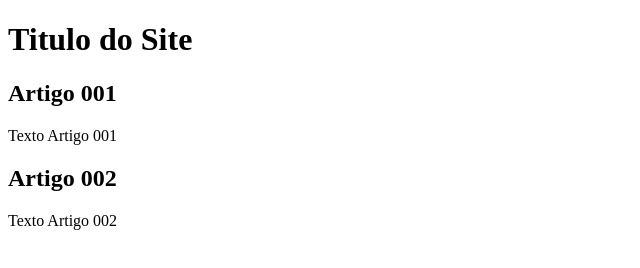
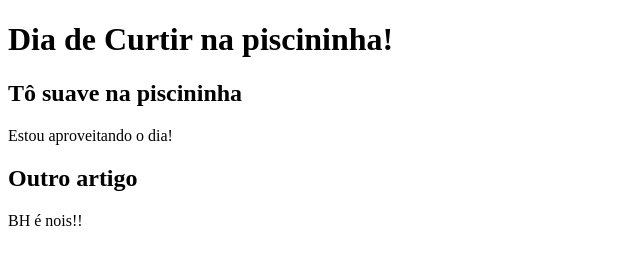
Before and after one commit to Daniel-Lucas-do-Nascimento/Projeto-Site, a plain HTML site: page index.html in a window 1280 px wide. Shown: the whole page, without its empty margins (0-640 px from the left). Drawn offline with Linux system fonts and the light colour scheme.

Commit message:
comecei a escrever o conteúdo.

```diff
--- a/index.html
+++ b/index.html
@@ -8,15 +8,15 @@
 <body>
 	<main>
 		<header>
-			<h1>Titulo do Site</h1>
+			<h1>Dia de Curtir na piscininha!</h1>
 		</header>
 		<article>
-			<h2>Artigo 001</h2>
-			<p> Texto Artigo 001</p>
+			<h2>Tô suave na piscininha</h2>
+			<p> Estou aproveitando o dia!</p>
 		</article>
 		<article>
-			<h2>Artigo 002</h2>
-			<p> Texto Artigo 002</p>
+			<h2>Outro artigo</h2>
+			<p> BH é nois!!</p>
 		</article>
 	</main>
 </body>
```
